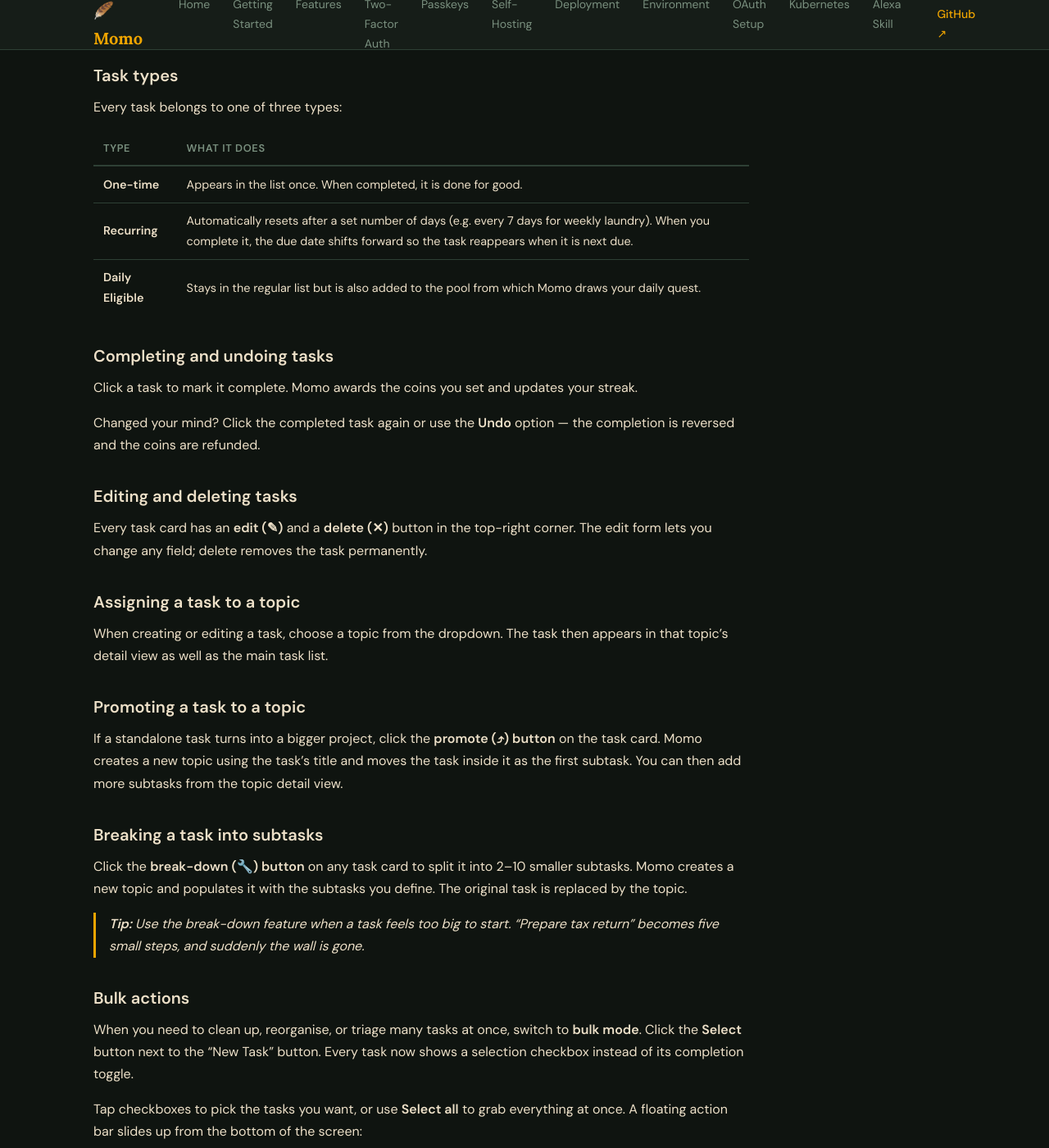
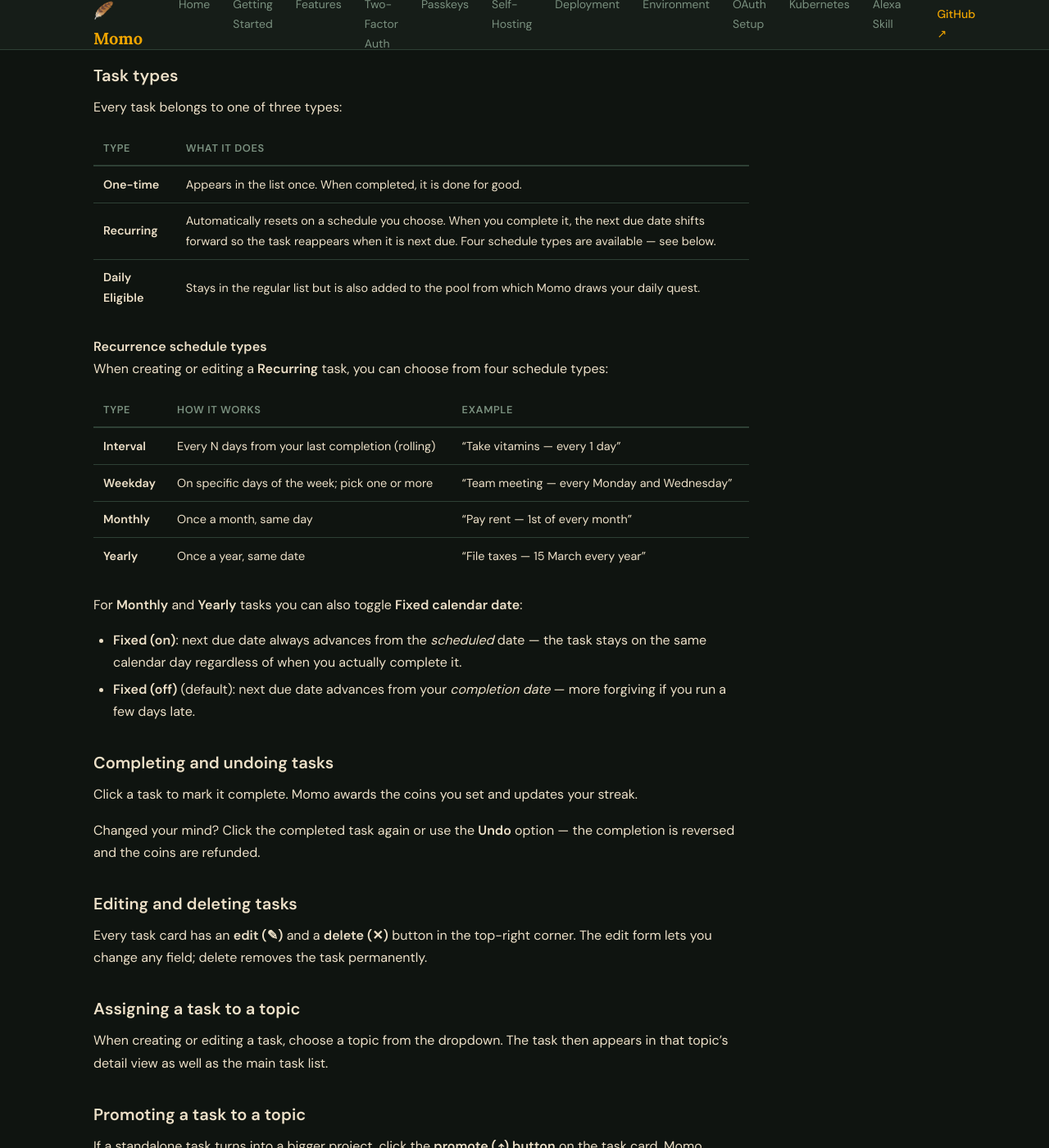
Before and after one commit to jp1337/momo, a Jekyll site: the page built from docs-site/features.md, in a window 1280 px wide and 1400 px high, scrolled down 1285 px. Shown: the whole window at 82% size. Built offline with Jekyll 4.4.1, drawn with Linux system fonts in a browser that asks for light colours; some of the changed text lies outside the part shown.

Commit message:
docs(api): document advanced recurrence fields and update feature docs
- docs/database.md: add recurrence_type, recurrence_weekdays, recurrence_fixed columns
- docs/api.md: add new task fields, update RRULE docs, document complete endpoint changes
- CHANGELOG.md: add Erweiterte Wiederholungsregeln entry under [Unreleased]
- docs-site/features.md: update recurrence type table, iCal section, habit streak period table

Co-Authored-By: Claude Sonnet 4.6 <noreply@anthropic.com>

```diff
--- a/docs-site/features.md
+++ b/docs-site/features.md
@@ -49,8 +49,23 @@ Every task belongs to one of three types:
 | Type | What it does |
 |---|---|
 | **One-time** | Appears in the list once. When completed, it is done for good. |
-| **Recurring** | Automatically resets after a set number of days (e.g. every 7 days for weekly laundry). When you complete it, the due date shifts forward so the task reappears when it is next due. |
+| **Recurring** | Automatically resets on a schedule you choose. When you complete it, the next due date shifts forward so the task reappears when it is next due. Four schedule types are available — see below. |
 | **Daily Eligible** | Stays in the regular list but is also added to the pool from which Momo draws your daily quest. |
+
+#### Recurrence schedule types
+
+When creating or editing a **Recurring** task, you can choose from four schedule types:
+
+| Type | How it works | Example |
+|---|---|---|
+| **Interval** | Every N days from your last completion (rolling) | "Take vitamins — every 1 day" |
+| **Weekday** | On specific days of the week; pick one or more | "Team meeting — every Monday and Wednesday" |
+| **Monthly** | Once a month, same day | "Pay rent — 1st of every month" |
+| **Yearly** | Once a year, same date | "File taxes — 15 March every year" |
+
+For **Monthly** and **Yearly** tasks you can also toggle **Fixed calendar date**:
+- **Fixed (on)**: next due date always advances from the *scheduled* date — the task stays on the same calendar day regardless of when you actually complete it.
+- **Fixed (off)** (default): next due date advances from your *completion date* — more forgiving if you run a few days late.
 
 ### Completing and undoing tasks
 
@@ -671,7 +686,11 @@ Your calendar app will poll the feed every few hours and refresh automatically.
 
 - Every task that is **not yet completed** and has either a **due date** or (for recurring tasks) a **next-due date**.
 - Tasks appear as **all-day events** — Momo tasks don't have a time of day.
-- **Recurring tasks** show up as a series — if you have a task that repeats every 7 days, your calendar will show it as a weekly event, open-ended.
+- **Recurring tasks** show up as a series in your calendar:
+  - *Interval*: repeats every N days (e.g. every 7 days → weekly event)
+  - *Weekday*: repeats on specific days, e.g. every Monday and Wednesday
+  - *Monthly*: repeats on the same day of each month
+  - *Yearly*: repeats on the same date each year
 - **Snoozed tasks** stay visible in the calendar even while hidden on your dashboard — the feed shows what's on the plan, not what you need to act on *today*.
 - Each event title is the task title, the description contains your notes plus a direct link back into Momo, and the topic (if any) is set as the event category so you can colour-code them.
 
@@ -826,7 +845,13 @@ The page lists one card per recurring task. On each card you get:
 - **A full-year heatmap** — 53 weeks across, 7 days down, starting on Monday (ISO weeks). Empty days are hollow; completed days fill in with the Momo green
 - **A year selector** at the top — click a past year to browse an earlier grid
 
-**How the streak counts.** The current period you are in gets a "grace" — a weekly habit does not visually reset the moment Monday morning begins, only when a *full* past period goes by without a completion. Multiple completions inside the same period count as one, not two. Snoozing a task does not affect the streak record — snooze pauses the reminder, not the history. And the streak is computed over your entire Momo history, not just the currently selected year, so the "best" number is a true all-time record.
+**How the streak counts.** The period depends on the task's recurrence rule:
+- *Interval* habits: one period = the configured interval in days (e.g. every 3 days → a 3-day window)
+- *Weekday* habits: one period = one calendar week (Mon–Sun)
+- *Monthly* habits: one period = one calendar month
+- *Yearly* habits: one period = one calendar year
+
+The current period always gets a "grace" — a weekly habit does not visually reset the moment Monday morning begins, only when a *full* past period goes by without a completion. Multiple completions inside the same period count as one, not two. Snoozing a task does not affect the streak record — snooze pauses the reminder, not the history. And the streak is computed over your entire Momo history, not just the currently selected year, so the "best" number is a true all-time record.
 
 The grid uses your **actual completion events**, not a theoretical "expected" schedule. If you have a task set to repeat every three days but you miraculously completed it seven days in a row, all seven days light up. If you skipped two months, you see the gap honestly — no fake streaks, no guilt dressed up as motivation.
 
```
Also changed, not shown: docs/api.md (+18 -12 lines), docs/database.md (+4 -1 lines).
